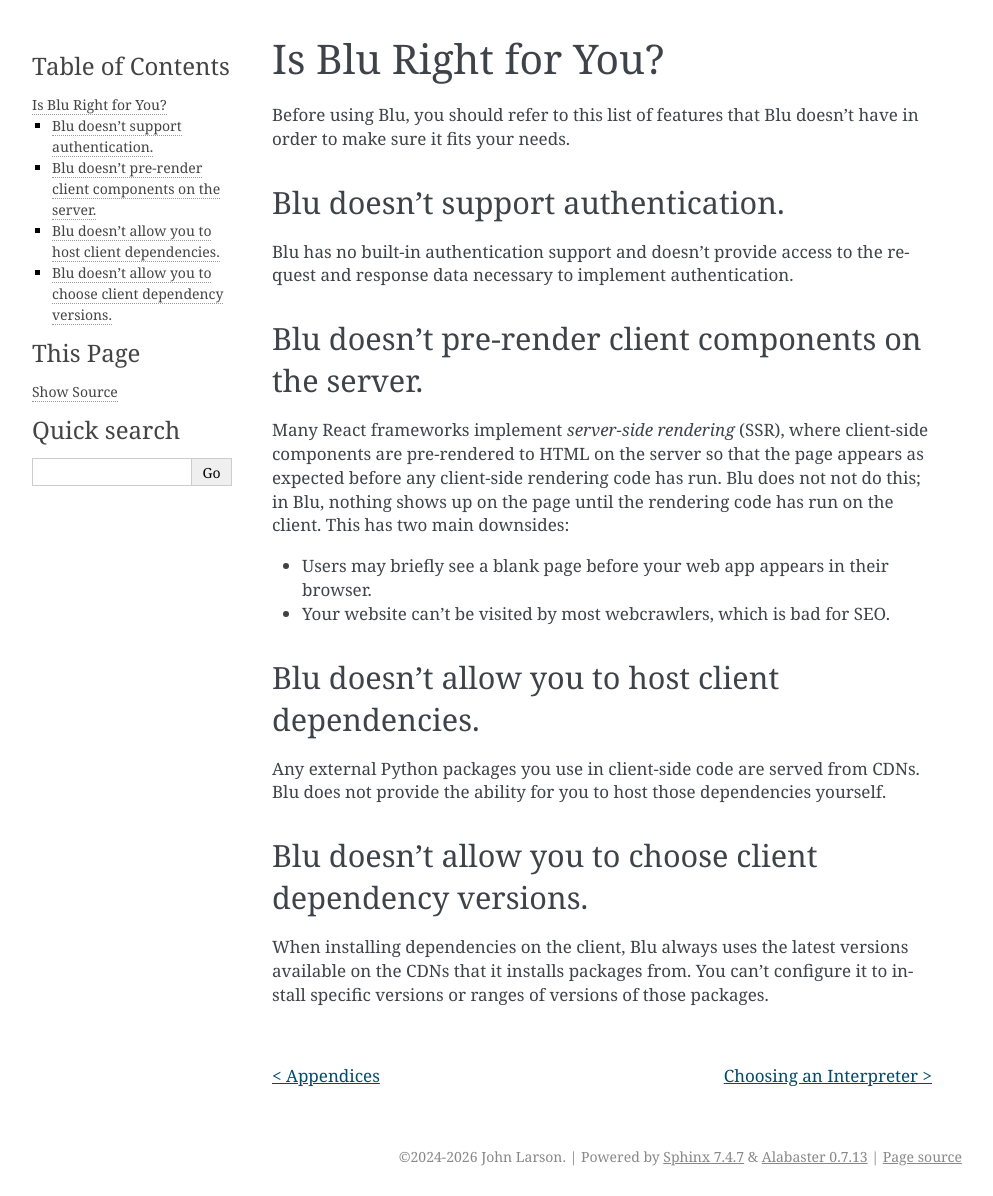
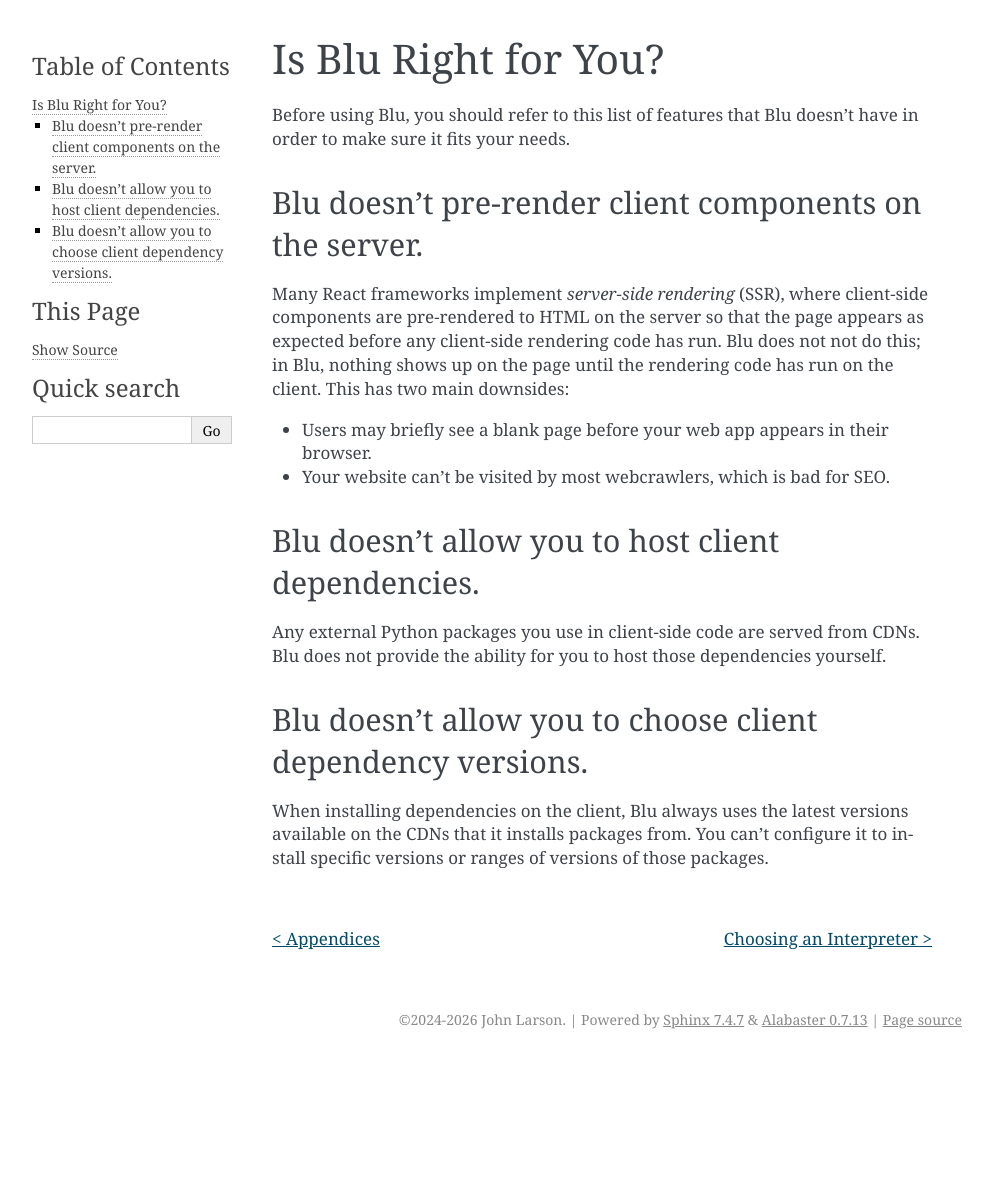
Before and after one commit to johnlarson/blu, a Sphinx documentation site: the page built from docs/appendices/is-blu-right-for-you.rst, in a window 1280 px wide. Shown: the whole page, without its empty margins (148-1141 px from the left). Built offline with Sphinx 7.4.7, drawn with Linux system fonts in a browser that asks for light colours; after the commit the page ends 1059 px from its top, so only the background shows below that.

Commit message:
remove section about not supporting authentication from 'Is Blu Right for You' doc

```diff
--- a/docs/appendices/is-blu-right-for-you.rst
+++ b/docs/appendices/is-blu-right-for-you.rst
@@ -2,11 +2,6 @@
 =====================
 
 Before using Blu, you should refer to this list of features that Blu doesn't have in order to make sure it fits your needs.
-
-Blu doesn't support authentication.
------------------------------------
-
-Blu has no built-in authentication support and doesn't provide access to the request and response data necessary to implement authentication.
 
 Blu doesn't pre-render client components on the server.
 -------------------------------------------------------
```
